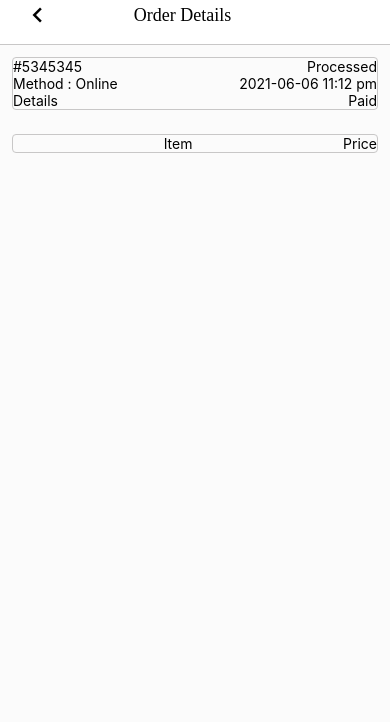
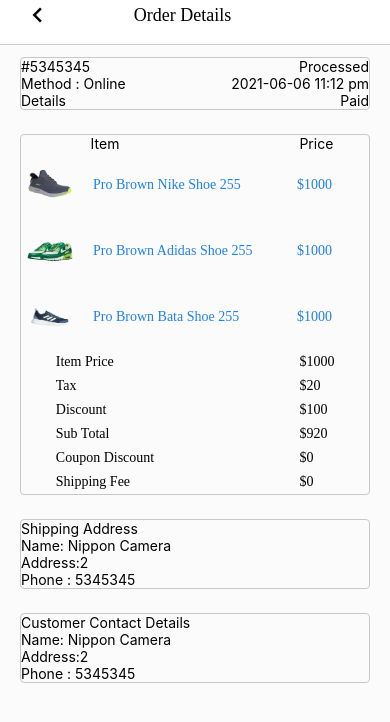
Before and after one commit to amanrajtoppoart007/react-native-footwear-ecommerce, a React Native app: screen / in a window 390 px wide. Shown: the top 722 px of the page. Built offline with nearby package versions, Linux system fonts and the light colour scheme.

Commit message:
updated files

```diff
--- /dev/null
+++ b/src/components/Seller/Order/OrderItem.js
@@ -0,0 +1,45 @@
+import React from 'react';
+import commonStyle from '../../../theme/Style';
+import {Image, StyleSheet, Text, View} from 'react-native';
+import Font from '../../../theme/Font';
+
+function OrderItem({item}) {
+  const {name, price, image} = item;
+  return (
+    <View style={styles.card}>
+      <View style={commonStyle.width('20%')}>
+        <Image style={styles.itemImage} source={image} />
+      </View>
+      <View style={commonStyle.width('60%')}>
+        <Text style={styles.name}>{name}</Text>
+      </View>
+      <View style={commonStyle.width('20%')}>
+        <Text style={styles.price}>${price}</Text>
+      </View>
+    </View>
+  );
+}
+
+const styles = StyleSheet.create({
+  card: {
+    ...commonStyle.rowFlexStart,
+    padding: 4,
+  },
+  name: {
+    fontFamily: Font.PoppinsRegular,
+    fontSize: 14,
+    color: '#2081EA',
+  },
+  price: {
+    fontFamily: Font.PoppinsRegular,
+    fontSize: 14,
+    color: '#2081EA',
+  },
+  itemImage: {
+    width: 50,
+    height: 50,
+    resizeMode: 'contain',
+  },
+});
+
+export default OrderItem;
--- /dev/null
+++ b/src/components/Seller/Order/PriceCard.js
@@ -0,0 +1,38 @@
+import React from 'react';
+import commonStyle from '../../../theme/Style';
+import {StyleSheet, Text, View} from 'react-native';
+import Font from '../../../theme/Font';
+import Colors from '../../../theme/Colors';
+
+function PriceCard({label, value}) {
+  return (
+    <View style={commonStyle.rowSpaceBetween}>
+      <View style={commonStyle.width('10%')} />
+      <View style={commonStyle.width('30%')}>
+        <Text style={styles.attributeTitle}>{label}</Text>
+      </View>
+      <View style={commonStyle.width('40%')} />
+      <View style={commonStyle.width('20%')}>
+        <Text style={styles.attributeText}>${value}</Text>
+      </View>
+    </View>
+  );
+}
+
+const styles = StyleSheet.create({
+  itemPriceSection: {
+    width: '60%',
+  },
+  attributeTitle: {
+    fontFamily: Font.PoppinsSemiBold,
+    fontSize: 14,
+    color: Colors.black,
+  },
+  attributeText: {
+    fontFamily: Font.PoppinsSemiBold,
+    fontSize: 14,
+    color: Colors.black,
+  },
+});
+
+export default PriceCard;
--- a/src/screens/Seller/OrderDetail.js
+++ b/src/screens/Seller/OrderDetail.js
@@ -1,6 +1,8 @@
 import React from 'react';
 import {
+  Image,
   SafeAreaView,
+  ScrollView,
   StyleSheet,
   Text,
   TouchableOpacity,
@@ -8,14 +10,36 @@
 } from 'react-native';
 import commonStyle from '../../theme/Style';
 import SimpleNavBar from '../../components/Seller/SimpleNavBar';
+import OrderItem from '../../components/Seller/Order/OrderItem';
+import Font from '../../theme/Font';
+import Colors from '../../theme/Colors';
+import PriceCard from '../../components/Seller/Order/PriceCard';
 
 function OrderDetail() {
+  const orderItems = [
+    {
+      name: 'Pro Brown Nike Shoe 255',
+      price: 1000,
+      image: require('../../assets/images/shoes/shoe-a.png'),
+    },
+    {
+      name: 'Pro Brown Adidas Shoe 255',
+      price: 1000,
+      image: require('../../assets/images/shoes/shoe-b.png'),
+    },
+    {
+      name: 'Pro Brown Bata Shoe 255',
+      price: 1000,
+      image: require('../../assets/images/shoes/shoe-c.png'),
+    },
+  ];
   return (
     <SafeAreaView style={commonStyle.container}>
       <View style={commonStyle.wrapper}>
         <View style={commonStyle.content}>
           <SimpleNavBar pageTitle={'Order Details'} />
-          <View style={commonStyle.paddingHorizontal(12)}>
+          <ScrollView showsVerticalScrollIndicator={false}>
+            <View style={commonStyle.paddingHorizontal(20)}>
               <View style={styles.card}>
                 <View style={commonStyle.rowSpaceBetween}>
                   <View>
@@ -44,17 +68,66 @@
                 </View>
               </View>
               <View style={styles.card}>
-              <View style={commonStyle.rowSpaceBetween}>
-                <View />
-                <View>
+                <View style={commonStyle.rowFlexStart}>
+                  <View style={commonStyle.width('20%')} />
+                  <View style={commonStyle.width('60%')}>
                     <Text>Item</Text>
                   </View>
-                <View>
+                  <View style={commonStyle.width('20%')}>
                     <Text>Price</Text>
                   </View>
                 </View>
+                <View>
+                  {orderItems &&
+                    orderItems.map((item, index) => {
+                      return (
+                        <View style={commonStyle.marginVertical(4)} key={index}>
+                          <OrderItem item={item} />
+                        </View>
+                      );
+                    })}
+                </View>
+                <View>
+                  <View style={commonStyle.marginVertical(4)}>
+                    <PriceCard label={'Item Price'} value={1000} />
+                  </View>
+                  <View style={commonStyle.marginVertical(4)}>
+                    <PriceCard label={'Tax'} value={20} />
+                  </View>
+                  <View style={commonStyle.marginVertical(4)}>
+                    <PriceCard label={'Discount'} value={100} />
+                  </View>
+                  <View style={commonStyle.marginVertical(4)}>
+                    <PriceCard label={'Sub Total'} value={920} />
+                  </View>
+                  <View style={commonStyle.marginVertical(4)}>
+                    <PriceCard label={'Coupon Discount'} value={0.0} />
+                  </View>
+                  <View style={commonStyle.marginVertical(4)}>
+                    <PriceCard label={'Shipping Fee'} value={0.0} />
                   </View>
                 </View>
+              </View>
+
+              <View style={styles.card}>
+                <View>
+                  <Text>Shipping Address</Text>
+                  <Text>Name: Nippon Camera</Text>
+                  <Text>Address:2</Text>
+                  <Text>Phone : 5345345</Text>
+                </View>
+              </View>
+
+              <View style={styles.card}>
+                <View>
+                  <Text>Customer Contact Details</Text>
+                  <Text>Name: Nippon Camera</Text>
+                  <Text>Address:2</Text>
+                  <Text>Phone : 5345345</Text>
+                </View>
+              </View>
+            </View>
+          </ScrollView>
         </View>
       </View>
     </SafeAreaView>
@@ -68,6 +141,15 @@
     borderColor: '#c8c7c7',
     marginVertical: 12,
   },
+  itemImage: {
+    width: 80,
+    height: 80,
+    resizeMode: 'contain',
+  },
+  itemPriceSection: {
+    width: '20%',
+    ...commonStyle.rowFlexEnd,
+  },
 });
 
 export default OrderDetail;
```
Lines whose indentation alone changed are shown as unchanged.
